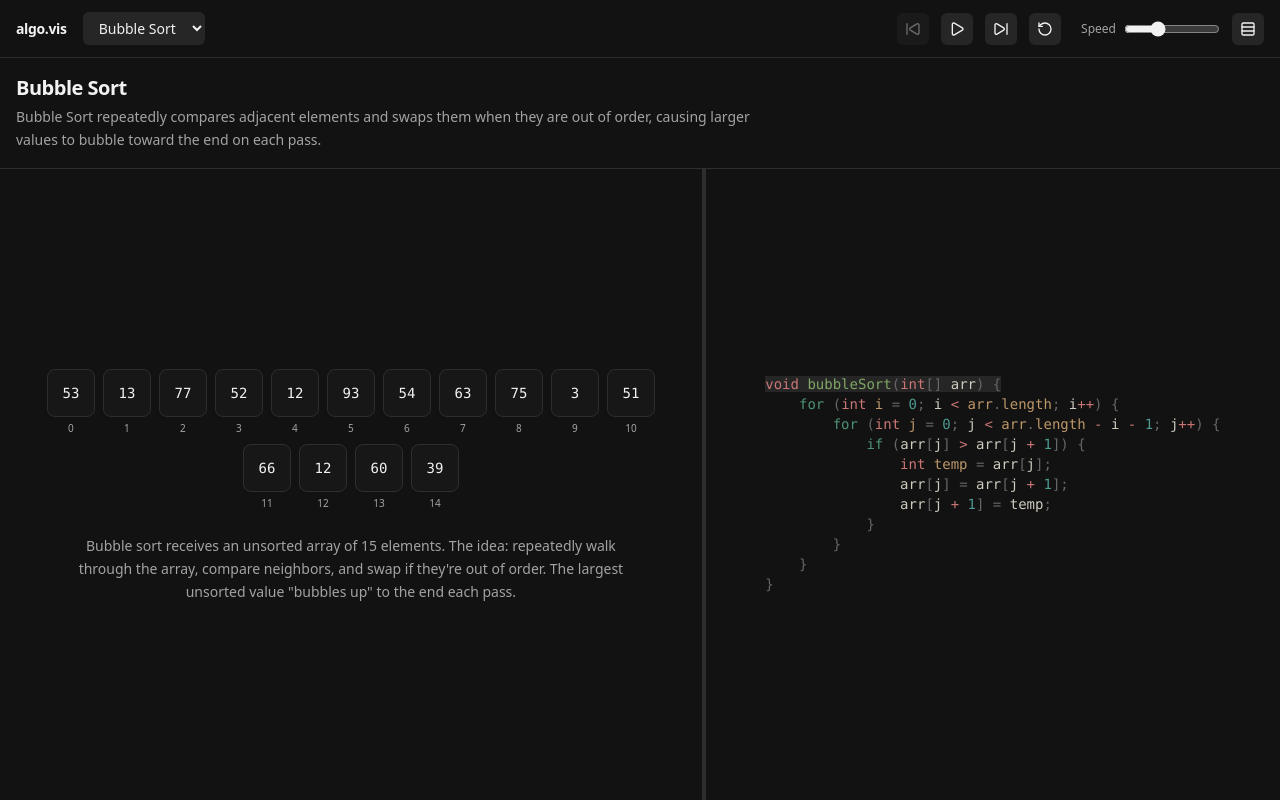
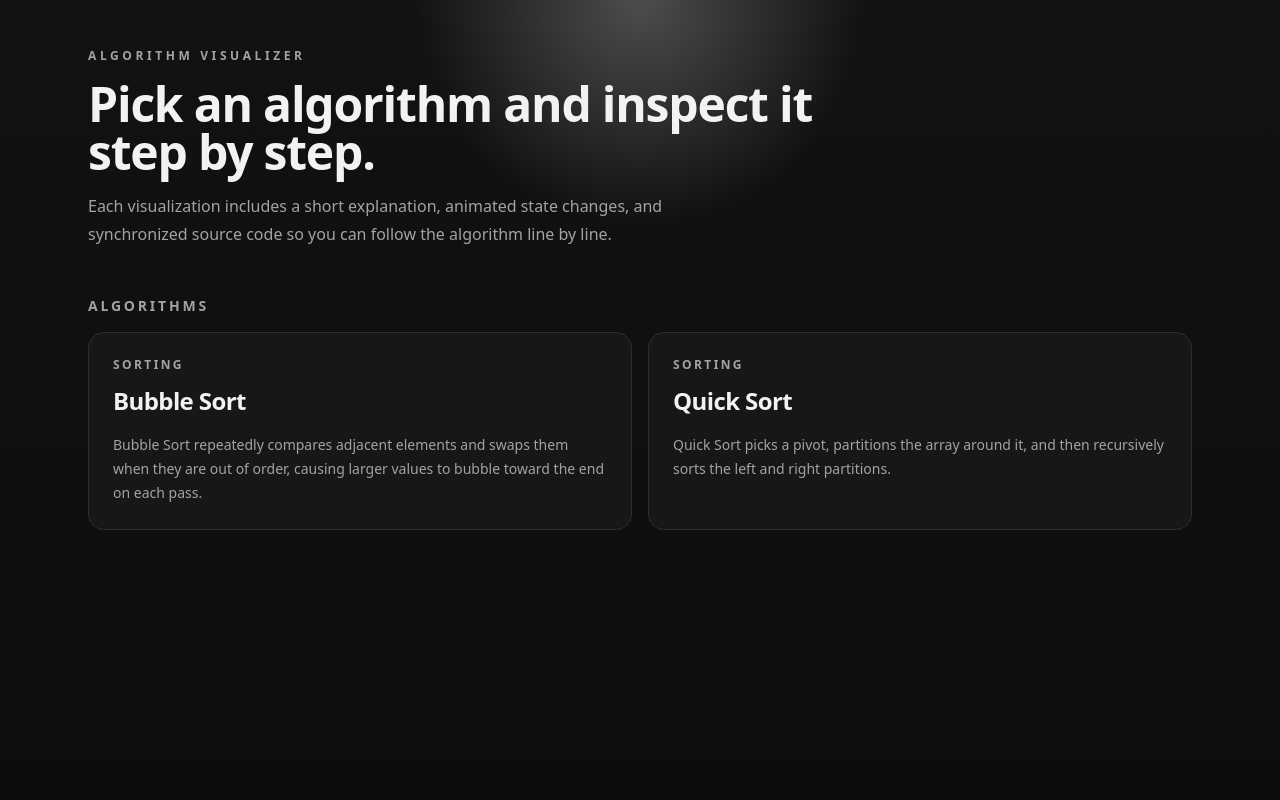
Before and after one commit to joseiedo/algorithm-visualizer, a React (Vite) app: page / in a window 1280 px wide. Before the commit this address led to /sorting/bubble-sort. Built offline with nearby package versions, Linux system fonts and the light colour scheme.

Commit message:
add algorithm home page navigation

```diff
--- a/src/App.tsx
+++ b/src/App.tsx
@@ -1,13 +1,14 @@
 import { BrowserRouter, Routes, Route, Navigate } from "react-router-dom";
-import { DEFAULT_ALGORITHM_ROUTE } from "@/app/routes";
 import { AlgorithmView } from "@/components/AlgorithmView";
+import { HomePage } from "@/components/HomePage";
 
 export default function App() {
   return (
     <BrowserRouter>
       <Routes>
+        <Route path="/" element={<HomePage />} />
         <Route path="/:category/:id" element={<AlgorithmView />} />
-        <Route path="*" element={<Navigate to={DEFAULT_ALGORITHM_ROUTE} replace />} />
+        <Route path="*" element={<Navigate to="/" replace />} />
       </Routes>
     </BrowserRouter>
   );
--- a/src/app/routes.ts
+++ b/src/app/routes.ts
@@ -1 +1,5 @@
 export const DEFAULT_ALGORITHM_ROUTE = "/sorting/bubble-sort";
+
+export function getAlgorithmRoute(category: string, id: string) {
+	return `/${category}/${id}`;
+}
--- /dev/null
+++ b/src/components/HomePage.tsx
@@ -0,0 +1,50 @@
+import { Link } from "react-router-dom";
+import { algorithms } from "@/algorithms/registry";
+import { getAlgorithmRoute } from "@/app/routes";
+
+export function HomePage() {
+	return (
+		<div className="min-h-screen bg-[radial-gradient(circle_at_top,hsl(var(--ring))_0%,transparent_22%),linear-gradient(180deg,hsl(var(--background))_0%,hsl(0_0%_5%)_100%)]">
+			<div className="mx-auto flex min-h-screen max-w-6xl flex-col px-6 py-12">
+				<header className="max-w-3xl">
+					<p className="text-xs font-semibold uppercase tracking-[0.3em] text-[hsl(var(--muted-foreground))]">
+						Algorithm Visualizer
+					</p>
+					<h1 className="mt-4 text-4xl font-semibold tracking-tight sm:text-5xl">
+						Pick an algorithm and inspect it step by step.
+					</h1>
+					<p className="mt-4 max-w-2xl text-base leading-7 text-[hsl(var(--muted-foreground))]">
+						Each visualization includes a short explanation, animated state changes, and synchronized source code so you can follow the algorithm line by line.
+					</p>
+				</header>
+
+				<section className="mt-12">
+					<h2 className="text-sm font-semibold uppercase tracking-[0.2em] text-[hsl(var(--muted-foreground))]">
+						Algorithms
+					</h2>
+					<div className="mt-4 grid gap-4 sm:grid-cols-2">
+						{algorithms.map((algorithm) => (
+							<Link
+								key={algorithm.id}
+								to={getAlgorithmRoute(algorithm.category, algorithm.id)}
+								className="group rounded-2xl border bg-[hsl(var(--card))] p-6 transition-colors hover:border-[hsl(var(--ring))] hover:bg-[hsl(var(--accent))]"
+							>
+								<div>
+									<p className="text-xs font-semibold uppercase tracking-[0.2em] text-[hsl(var(--muted-foreground))]">
+										{algorithm.category}
+									</p>
+									<h3 className="mt-3 text-2xl font-semibold tracking-tight">
+										{algorithm.name}
+									</h3>
+								</div>
+								<p className="mt-4 text-sm leading-6 text-[hsl(var(--muted-foreground))]">
+									{algorithm.description}
+								</p>
+							</Link>
+						))}
+					</div>
+				</section>
+			</div>
+		</div>
+	);
+}
--- a/src/components/layout/Header.tsx
+++ b/src/components/layout/Header.tsx
@@ -1,6 +1,7 @@
-import { useNavigate } from "react-router-dom";
+import { Link, useNavigate } from "react-router-dom";
 import { Rows3, Columns3 } from "lucide-react";
 import { algorithms } from "@/algorithms/registry";
+import { getAlgorithmRoute } from "@/app/routes";
 import type { AlgorithmDefinition, BaseState } from "@/algorithms/types";
 
 interface HeaderProps {
@@ -16,12 +17,14 @@ export function Header({ current, controls, layout, onToggleLayout }: HeaderProp
 	return (
 		<header className="flex items-center justify-between border-b border-[hsl(var(--border))] px-4 py-3">
 			<div className="flex items-center gap-4">
-				<h1 className="text-sm font-semibold tracking-tight">algo.vis</h1>
+				<Link to="/" className="text-sm font-semibold tracking-tight transition-colors hover:text-[hsl(var(--muted-foreground))]">
+					algo.vis
+				</Link>
 				<select
 					value={current.id}
 					onChange={(e) => {
 						const algo = algorithms.find((a) => a.id === e.target.value);
-						if (algo) navigate(`/${algo.category}/${algo.id}`);
+						if (algo) navigate(getAlgorithmRoute(algo.category, algo.id));
 					}}
 					className="rounded-md bg-[hsl(var(--accent))] px-3 py-1.5 text-sm text-[hsl(var(--foreground))] outline-none"
 				>
```
